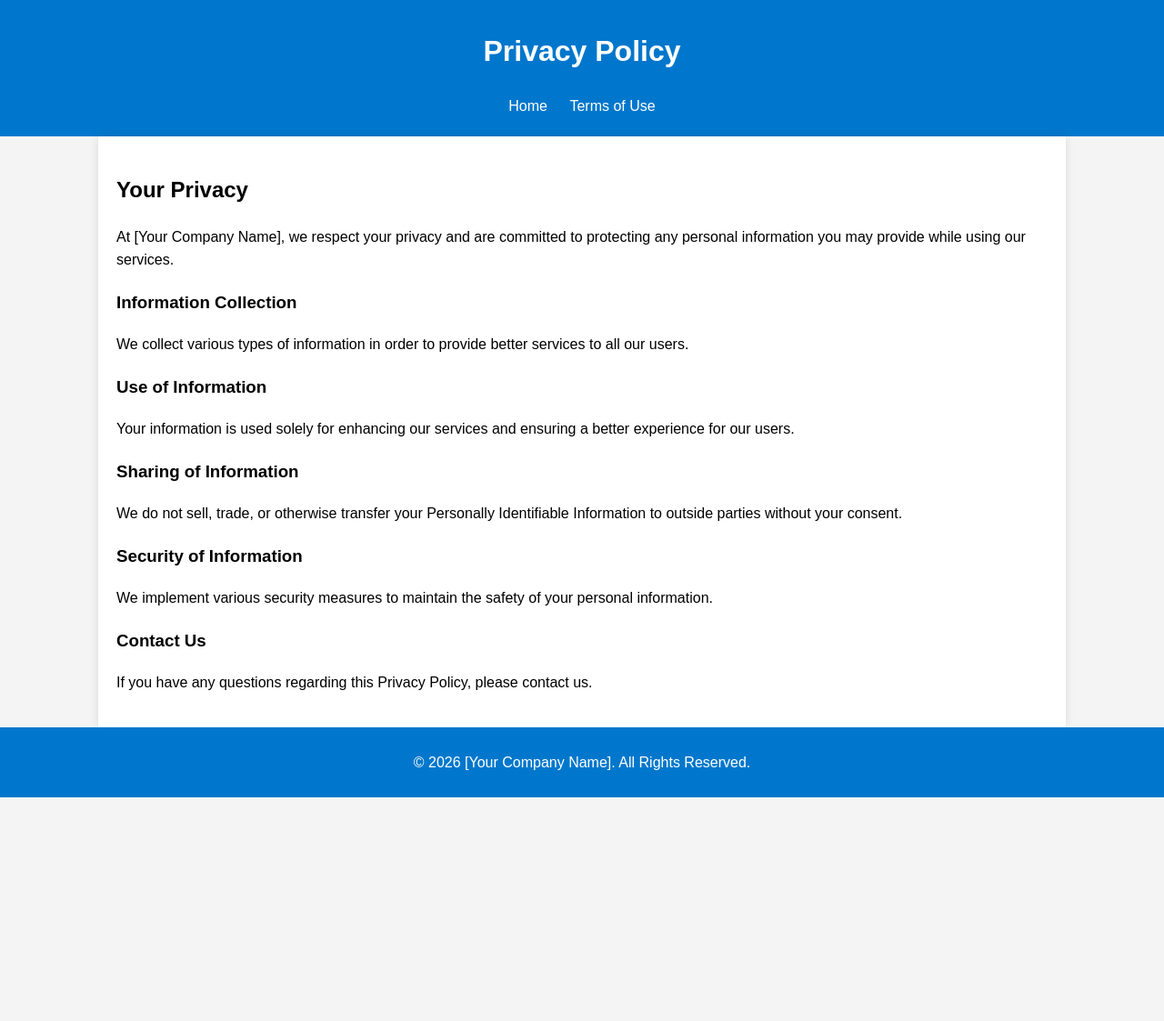
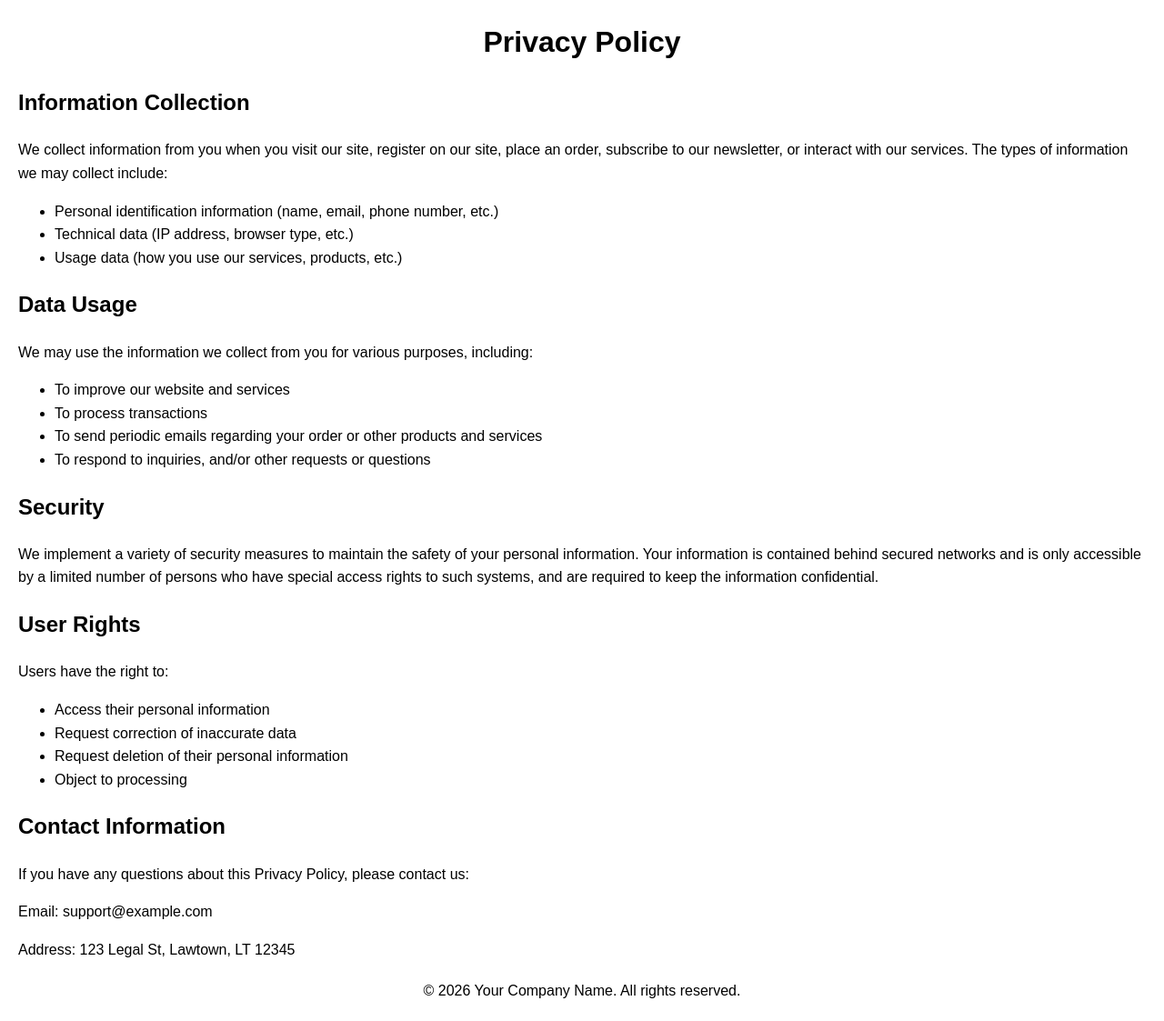
Before and after one commit to pantageya/HomeDesignAI-Legal, a Jekyll site: the page privacy.html, which Jekyll copies as it is, in a window 1280 px wide. Shown: the whole page at 91% size. Built offline with Jekyll 4.4.1, drawn with Linux system fonts in a browser that asks for light colours; before the commit the page ends 900 px from its top, so only the background shows below that.

Commit message:
Update privacy.html with complete Privacy Policy content

```diff
--- a/privacy.html
+++ b/privacy.html
@@ -5,78 +5,60 @@
     <meta name="viewport" content="width=device-width, initial-scale=1.0">
     <title>Privacy Policy</title>
     <style>
-        body {
-            font-family: Arial, sans-serif;
-            line-height: 1.6;
-            margin: 0;
-            padding: 0;
-            background-color: #f4f4f4;
-        }
-        header {
-            background: #0077cc;
-            color: #fff;
-            padding: 10px 0;
-            text-align: center;
-        }
-        nav {
-            margin: 10px 0;
-        }
-        nav a {
-            color: #fff;
-            margin: 0 10px;
-            text-decoration: none;
-        }
-        .container {
-            width: 80%;
-            margin: auto;
-            background: #fff;
-            padding: 20px;
-            box-shadow: 0 0 10px rgba(0, 0, 0, 0.1);
-        }
-        footer {
-            text-align: center;
-            padding: 10px 0;
-            background: #0077cc;
-            color: #fff;
-            position: relative;
-            bottom: 0;
-            width: 100%;
-        }
-        @media (max-width: 600px) {
-            .container {
-                width: 95%;
-            }
-            nav a {
-                display: block;
-                margin: 5px 0;
-            }
-        }
+        body { font-family: Arial, sans-serif; line-height: 1.6; margin: 20px; }
+        header { text-align: center; margin-bottom: 20px; }
+        section { margin-bottom: 20px; }
+        footer { text-align: center; margin-top: 20px; }
     </style>
 </head>
 <body>
     <header>
         <h1>Privacy Policy</h1>
-        <nav>
-            <a href="/">Home</a>
-            <a href="/terms.html">Terms of Use</a>
-        </nav>
     </header>
-    <div class="container">
-        <h2>Your Privacy</h2>
-        <p>At [Your Company Name], we respect your privacy and are committed to protecting any personal information you may provide while using our services.</p>
-        <h3>Information Collection</h3>
-        <p>We collect various types of information in order to provide better services to all our users.</p>
-        <h3>Use of Information</h3>
-        <p>Your information is used solely for enhancing our services and ensuring a better experience for our users.</p>
-        <h3>Sharing of Information</h3>
-        <p>We do not sell, trade, or otherwise transfer your Personally Identifiable Information to outside parties without your consent.</p>
-        <h3>Security of Information</h3>
-        <p>We implement various security measures to maintain the safety of your personal information.</p>
-        <h3>Contact Us</h3>
-        <p>If you have any questions regarding this Privacy Policy, please contact us.</p>
-    </div>
+    <section id="information-collection">
+        <h2>Information Collection</h2>
+        <p>We collect information from you when you visit our site, register on our site, place an order, subscribe to our newsletter, or interact with our services. The types of information we may collect include:
+            <ul>
+                <li>Personal identification information (name, email, phone number, etc.)</li>
+                <li>Technical data (IP address, browser type, etc.)</li>
+                <li>Usage data (how you use our services, products, etc.)</li>
+            </ul>
+        </p>
+    </section>
+    <section id="data-usage">
+        <h2>Data Usage</h2>
+        <p>We may use the information we collect from you for various purposes, including:
+            <ul>
+                <li>To improve our website and services</li>
+                <li>To process transactions</li>
+                <li>To send periodic emails regarding your order or other products and services</li>
+                <li>To respond to inquiries, and/or other requests or questions</li>
+            </ul>
+        </p>
+    </section>
+    <section id="security">
+        <h2>Security</h2>
+        <p>We implement a variety of security measures to maintain the safety of your personal information. Your information is contained behind secured networks and is only accessible by a limited number of persons who have special access rights to such systems, and are required to keep the information confidential.</p>
+    </section>
+    <section id="user-rights">
+        <h2>User Rights</h2>
+        <p>Users have the right to:
+            <ul>
+                <li>Access their personal information</li>
+                <li>Request correction of inaccurate data</li>
+                <li>Request deletion of their personal information</li>
+                <li>Object to processing</li>
+            </ul>
+        </p>
+    </section>
+    <section id="contact-information">
+        <h2>Contact Information</h2>
+        <p>If you have any questions about this Privacy Policy, please contact us:</p>
+        <p>Email: support@example.com</p>
+        <p>Address: 123 Legal St, Lawtown, LT 12345</p>
+    </section>
     <footer>
-        <p>&copy; 2026 [Your Company Name]. All Rights Reserved.</p>
+        <p>&copy; 2026 Your Company Name. All rights reserved.</p>
     </footer>
 </body>
 </html>
```
